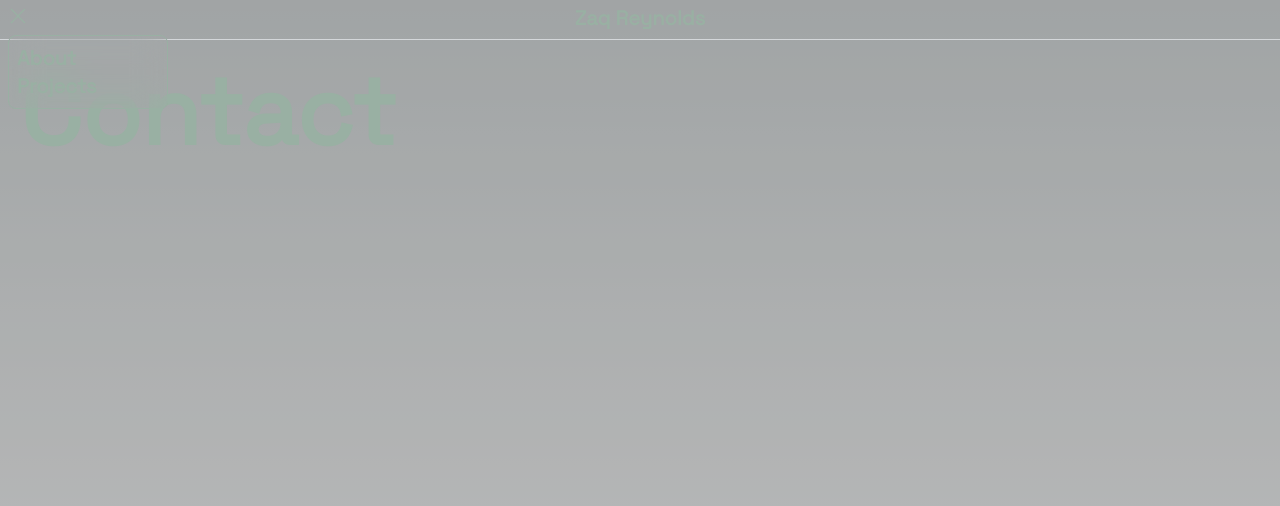
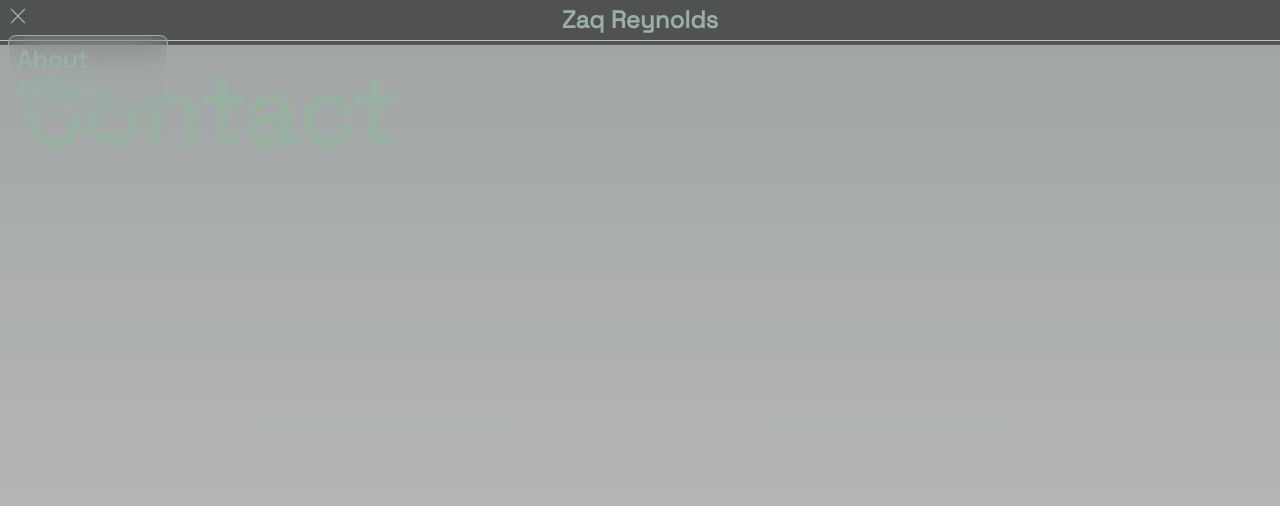
Before and after one commit to zaqreynolds/zaqreynolds, a Next.js app: page /contact in a window 1280 px wide. Both pictures are taken after a click on the button 20 px from the left and 16 px from the top of the page. Shown: the top 506 px of the page. Built offline with nearby package versions, Linux system fonts and the light colour scheme; what tailwindcss-bg-patterns would draw is missing.

Commit message:
Refactor: Adjusted Link component styles for different sizes.
- Updated Link component to use different text sizes based on prop value.
- Modified DropDownMenu to wrap each Link in a list item tag.
- Enhanced Header component with additional background styling.

```diff
--- a/components/DropDownMenu.tsx
+++ b/components/DropDownMenu.tsx
@@ -50,12 +50,13 @@ const DropDownMenu = () => {
         >
           <ul className="py-2 text-sm ">
             {activeNavList.map((navItem) => (
-              <Link
-                title={navItem}
-                destination={`/${navItem.toLowerCase()}`}
-                key={navItem}
-                small={true}
-              />
+              <li key={navItem}>
+                <Link
+                  title={navItem}
+                  destination={`/${navItem.toLowerCase()}`}
+                  small={true}
+                />
+              </li>
             ))}
           </ul>
         </div>
--- a/components/Header.tsx
+++ b/components/Header.tsx
@@ -19,7 +19,9 @@ const Header = () => {
 
   return (
     <header
-      className={`${isHome ? `hidden` : `block`} w-full pt-1 w-full z-50`}
+      className={`${
+        isHome ? `hidden` : `block`
+      } w-full pt-1 w-full z-50 bg-black bg-opacity-50 `}
     >
       <div className="px-2 flex justify-center">
         <DropDownMenu />
--- a/components/Link.tsx
+++ b/components/Link.tsx
@@ -13,7 +13,7 @@ const Link = ({
     <NextLink href={destination} className="">
       <h2
         className={`${
-          small ? `text-xl mb-0` : `text-7xl mb-10`
+          small ? `text-2xl mb-0` : `text-7xl mb-10`
         } hover:text-olive `}
       >
         {title}
```
